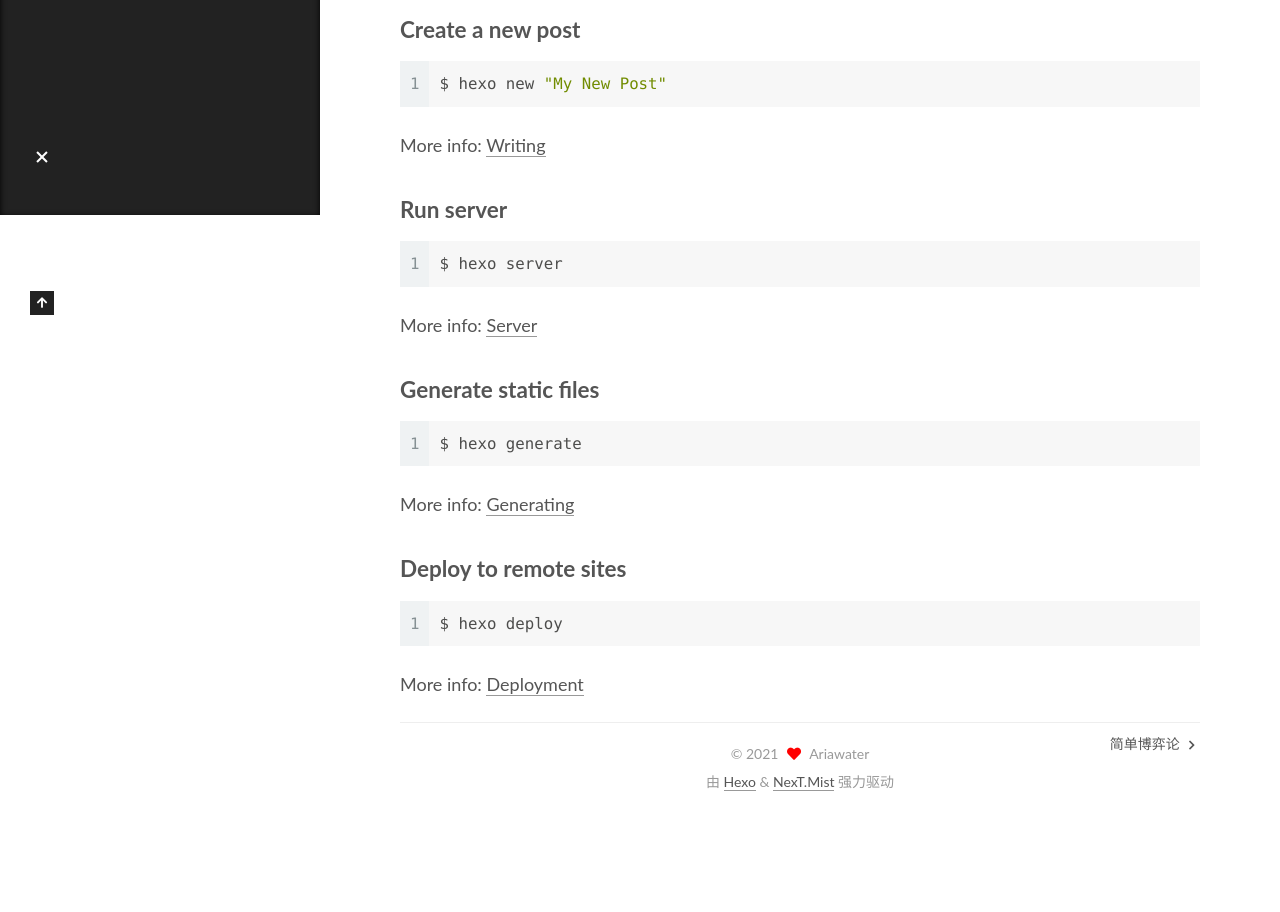
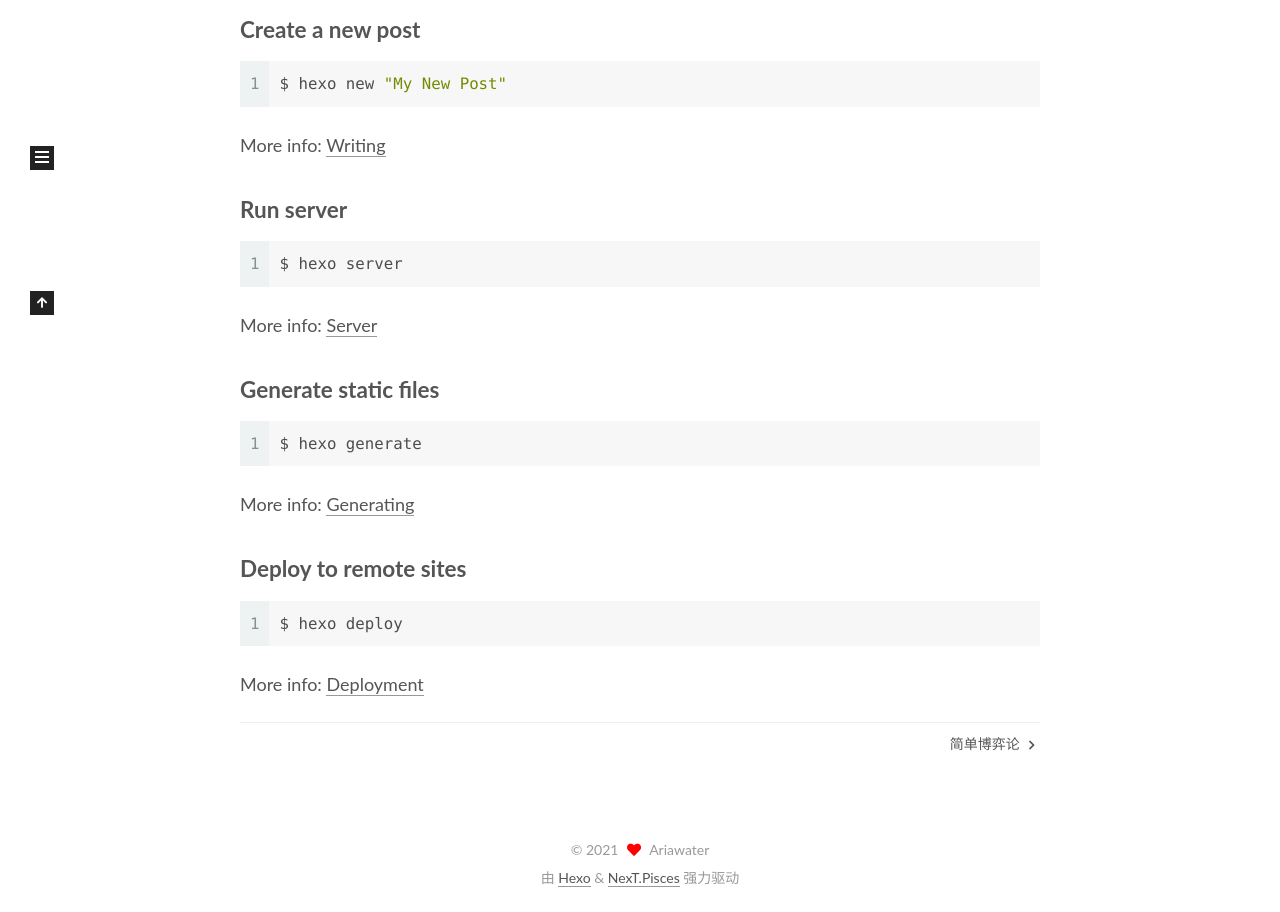
Before and after one commit to Ariawater/Ariawater.github.io, a plain HTML site: page 2021/01/08/hello-world/index.html in a window 1280 px wide. Shown: the part 585-1497 px from the top of the page. Before the commit the page ends 1401 px from the top, so only its background shows below. Drawn offline with Linux system fonts and the light colour scheme.

Commit message:
Site updated: 2021-01-10 16:18:18

```diff
--- a/2021/01/08/hello-world/index.html
+++ b/2021/01/08/hello-world/index.html
@@ -17,7 +17,7 @@
 
 <script id="hexo-configurations">
     var NexT = window.NexT || {};
-    var CONFIG = {"hostname":"example.com","root":"/","scheme":"Mist","version":"7.8.0","exturl":false,"sidebar":{"position":"left","display":"post","padding":18,"offset":12,"onmobile":false},"copycode":{"enable":false,"show_result":false,"style":null},"back2top":{"enable":true,"sidebar":false,"scrollpercent":false},"bookmark":{"enable":false,"color":"#222","save":"auto"},"fancybox":false,"mediumzoom":false,"lazyload":false,"pangu":false,"comments":{"style":"tabs","active":null,"storage":true,"lazyload":false,"nav":null},"algolia":{"hits":{"per_page":10},"labels":{"input_placeholder":"Search for Posts","hits_empty":"We didn't find any results for the search: ${query}","hits_stats":"${hits} results found in ${time} ms"}},"localsearch":{"enable":false,"trigger":"auto","top_n_per_article":1,"unescape":false,"preload":false},"motion":{"enable":true,"async":false,"transition":{"post_block":"fadeIn","post_header":"slideDownIn","post_body":"slideDownIn","coll_header":"slideLeftIn","sidebar":"slideUpIn"}},"path":"search.xml"};
+    var CONFIG = {"hostname":"example.com","root":"/","scheme":"Pisces","version":"7.8.0","exturl":false,"sidebar":{"position":"left","display":"post","padding":18,"offset":12,"onmobile":false},"copycode":{"enable":false,"show_result":false,"style":null},"back2top":{"enable":true,"sidebar":false,"scrollpercent":false},"bookmark":{"enable":false,"color":"#222","save":"auto"},"fancybox":false,"mediumzoom":false,"lazyload":false,"pangu":false,"comments":{"style":"tabs","active":null,"storage":true,"lazyload":false,"nav":null},"algolia":{"hits":{"per_page":10},"labels":{"input_placeholder":"Search for Posts","hits_empty":"We didn't find any results for the search: ${query}","hits_stats":"${hits} results found in ${time} ms"}},"localsearch":{"enable":false,"trigger":"auto","top_n_per_article":1,"unescape":false,"preload":false},"motion":{"enable":true,"async":false,"transition":{"post_block":"fadeIn","post_header":"slideDownIn","post_body":"slideDownIn","coll_header":"slideLeftIn","sidebar":"slideUpIn"}},"path":"search.xml"};
   </script>
 
   <meta name="description" content="Welcome to Hexo! This is your very first post. Check documentation for more info. If you get any problems when using Hexo, you can find the answer in troubleshooting or you can ask me on GitHub. Quick">
@@ -321,7 +321,7 @@
   </span>
   <span class="author" itemprop="copyrightHolder">Ariawater</span>
 </div>
-  <div class="powered-by">由 <a href="https://hexo.io/" class="theme-link" rel="noopener" target="_blank">Hexo</a> & <a href="https://mist.theme-next.org/" class="theme-link" rel="noopener" target="_blank">NexT.Mist</a> 强力驱动
+  <div class="powered-by">由 <a href="https://hexo.io/" class="theme-link" rel="noopener" target="_blank">Hexo</a> & <a href="https://pisces.theme-next.org/" class="theme-link" rel="noopener" target="_blank">NexT.Pisces</a> 强力驱动
   </div>
 
 
@@ -347,7 +347,7 @@
 <script src="/js/motion.js"></script>
 
 
-<script src="/js/schemes/muse.js"></script>
+<script src="/js/schemes/pisces.js"></script>
 
 
 <script src="/js/next-boot.js"></script>
```
Also changed, not shown: 2021/01/10/Eclipse下Tomcat配置详解/index.html (+3 -3 lines), 2021/01/10/my-first-blog/index.html (+3 -3 lines), archives/2021/01/index.html (+3 -3 lines), archives/2021/index.html (+3 -3 lines), archives/index.html (+3 -3 lines), index.html (+3 -3 lines).
